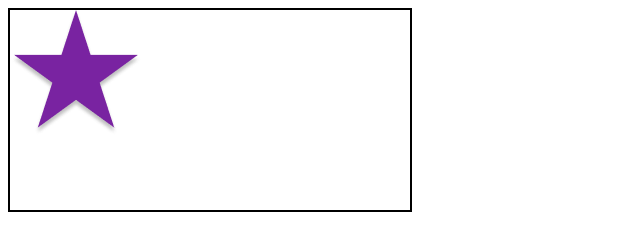
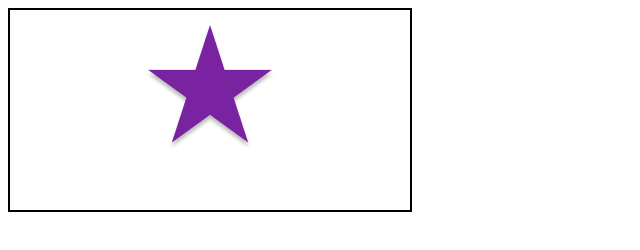
Before and after one commit to Gitthuma/values-and-units-task-three, a plain HTML site: page index.html in a window 1280 px wide. Shown: the whole page, without its empty margins (0-640 px from the left). Drawn offline with Linux system fonts and the light colour scheme.

Commit message:
Added background-position with centre and 20% dimentions

```diff
--- a/css/style.css
+++ b/css/style.css
@@ -4,4 +4,5 @@
   border: 2px solid black;
   width: 400px;
   height: 200px;
+  background-position: center 20%;
 }
```
